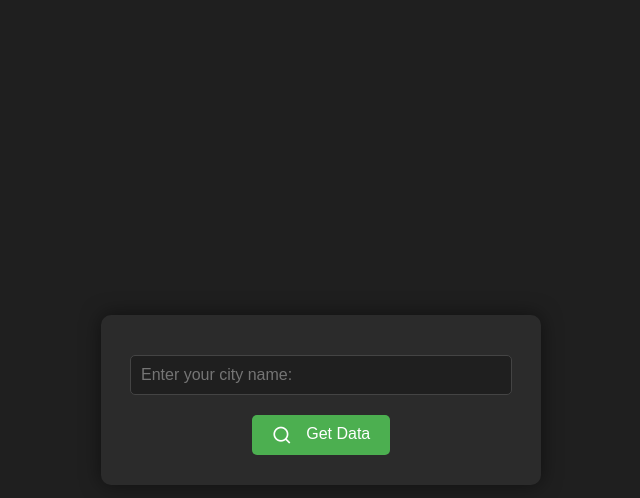
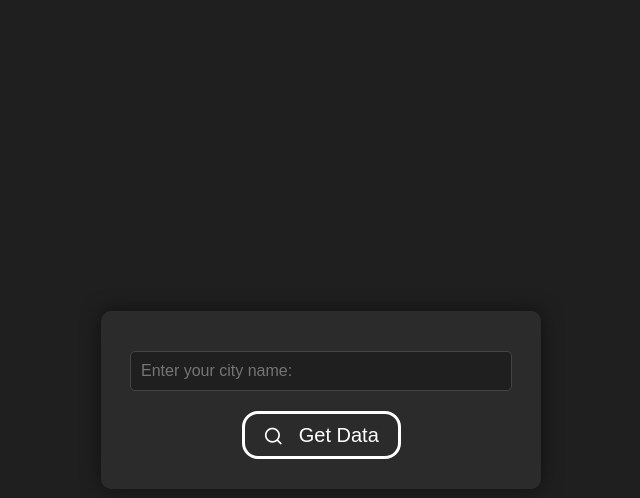
Before and after one commit to sandeep-chakraborty/weather, a plain HTML site: page index.html in a window 1280 px wide. Both pictures are taken after a click on the button "Get Data". Shown: the whole page, without its empty margins (319-959 px from the left). Drawn offline with nearby package versions, Linux system fonts and the light colour scheme; no server answers.

Commit message:
ading button click animations

```diff
--- a/index.html
+++ b/index.html
@@ -39,20 +39,27 @@
   color: #f0f0f0;
 }
 
-.data button {
-  background-color: #4CAF50;
-  color: #fff;
-  padding: 10px 20px;
-  border: none;
-  border-radius: 5px;
-  font-size: 16px;
-  cursor: pointer;
-  transition: background-color 0.3s ease;
+button {
+    height: 48px;
+    width: 159px;
+    border-radius: 16px;
+    border: solid 3px white;
+    background-color: transparent;
+    cursor: pointer;
+    outline: none;
+    color: white;
+    font-size: 20px;
 }
 
-.data button:hover {
-  background-color: #45a049;
+.spark {
+  position: absolute;
+  width: 30px;
+  height: 8px;
+  border-radius: 3px;
+  background-color: white;
+  transform: none;
 }
+
 
 h1, h2 {
   margin: 10px 0;
@@ -87,9 +94,12 @@ h1, h2 {
   <body>
     <div class="data">
       <input type="text" placeholder="Enter your city name:" />
-      <button onclick="GetweatherDats()">
+      <div id="box" class="container">
+ <button onclick="GetweatherDats()" id="btn">
         <i class="ri-search-line icon"></i> Get Data
       </button>
+      </div>
+
 
       <h1 id="cityName"></h1>
       <h2 id="desc"></h2>
@@ -136,6 +146,86 @@ h1, h2 {
     GetweatherDats()
   }
 });
+
+function btn(){
+let styleSheet = null;
+const SPARK_ELEMENT_WIDTH = 30;
+const DISTANCE = 40;
+const RANDOMNESS_ON = true;
+function createTransformSteps() {
+  if (Array.from(arguments).length === 0) {
+    throw Exception("arguments to createTransformSteps should never be empty!");
+  }
+  const inputSteps = Array.from(arguments);
+  const outputSteps = [inputSteps.shift()];
+  inputSteps.forEach((step, i) => {
+    outputSteps.push(`${outputSteps[i]} ${step}`);
+  });
+
+  return outputSteps;
+}
+const dynamicAnimation = (name, rotation) => {
+  if (!styleSheet) {
+    styleSheet = document.createElement("style");
+    styleSheet.type = "text/css";
+    document.head.appendChild(styleSheet);
+  }
+  const randomDist = RANDOMNESS_ON
+    ? Math.floor((Math.random() - 0.5) * DISTANCE * 0.7)
+    : 0;
+
+  const [s1, s2, s3] = createTransformSteps(
+    `translate(-50%, -50%) rotate(${rotation}deg) translate(10px, 0px)`,
+    `translate(${DISTANCE + randomDist}px, 0px) scale(0.5, 0.5)`,
+    `translate(${SPARK_ELEMENT_WIDTH / 2}px, 0) scale(0, 0)`
+  );
+  styleSheet.sheet.insertRule(
+    `@keyframes ${name} {
+     0% {
+       transform: ${s1};
+     }
+     70% {
+       transform: ${s2};
+     }
+     100% {
+       transform: ${s3};
+     }
+  }`,
+    styleSheet.length
+  );
+};
+
+document.getElementById("btn").addEventListener("click", (e) => {
+  const center = { x: e.pageX, y: e.pageY };
+  makeBurst(center);
+});
+
+const makeBurst = (center) => {
+  for (let i = 0; i < 8; i++) {
+    const randomSpace = RANDOMNESS_ON
+      ? Math.floor(-17 + Math.random() * 34)
+      : 0;
+    makeSpark(center, 45 * i + randomSpace);
+  }
+};
+
+const makeSpark = (center, rotation) => {
+  const div = document.createElement("div");
+  const aniName = `disappear_${rotation}`;
+  dynamicAnimation(aniName, rotation);
+
+  div.classList.add("spark");
+  div.style.left = `${center.x}px`;
+  div.style.top = `${center.y}px`;
+  div.style.animation = `${aniName} 500ms ease-out both`;
+  document.body.append(div);
+  setTimeout(() => {
+    document.body.removeChild(div);
+  }, 1000);
+};
+
+}
+btn();
     </script>
   </body>
 </html>
```
